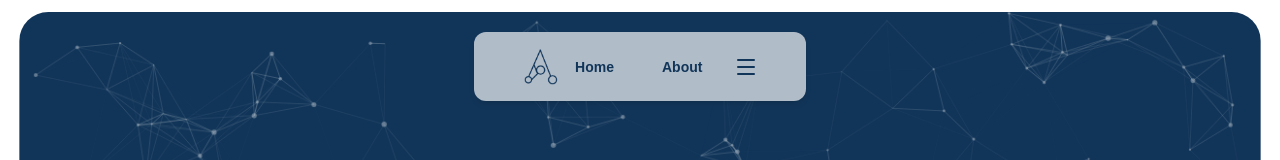
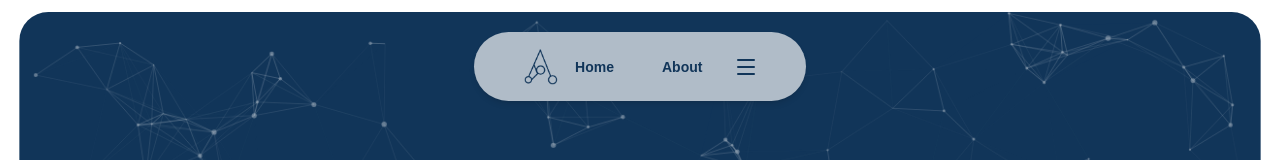
Before and after one commit to AndroSolutionsPersonal/Andro-Website, a Next.js app: page / in a window 1280 px wide. Shown: the top 160 px of the page. Built offline with nearby package versions, Linux system fonts and the light colour scheme.

Commit message:
Godamn, I see your vision

```diff
--- a/components/Navbar.jsx
+++ b/components/Navbar.jsx
@@ -88,7 +88,7 @@ const Navbar = () => {
                 initial={{ y: -50, opacity: 0 }}
                 animate={{ y: 0, opacity: 1 }}
                 transition={{ duration: 0.6, ease: "easeOut" }}
-                className={`relative rounded-xl z-30 w-full flex items-center justify-between transition-colors duration-300 ${isScrolled ? 'bg-secondary/85' : 'bg-secondary shadow-md'} px-4 md:px-8 lg:px-12 py-4`}
+                className={`relative rounded-full z-30 w-full flex items-center justify-between transition-colors duration-300 ${isScrolled ? 'bg-secondary/85' : 'bg-secondary shadow-md'} px-4 md:px-8 lg:px-12 py-4`}
             >
                 <nav>
                     <a
```
